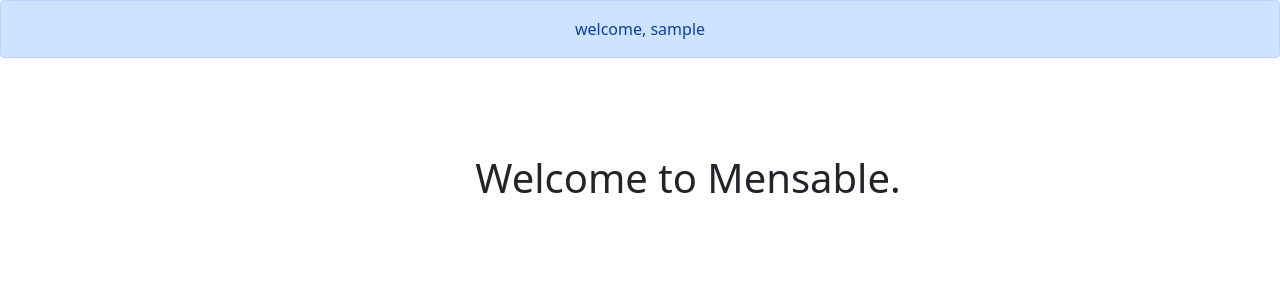
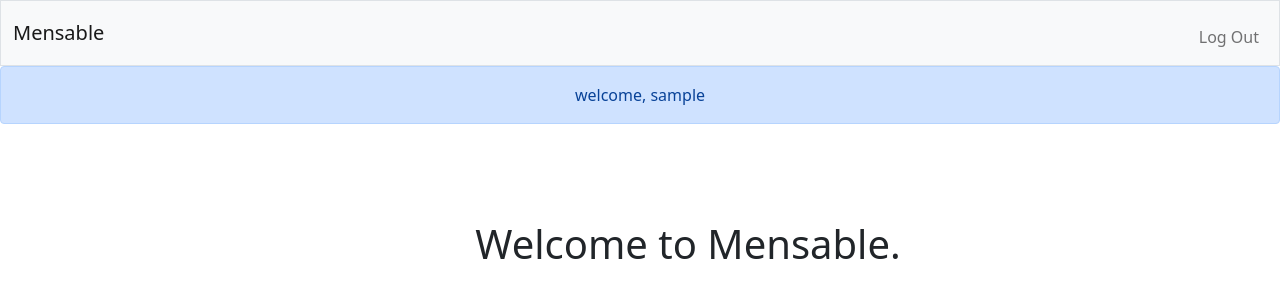
Before and after one commit to nm96/mensable, a Flask app: page / in a window 1280 px wide; the page is wider, and only the part inside the window is pictured. Shown: the top 300 px of that part. Run offline with Flask 2, Linux system fonts and the light colour scheme; the visitor is signed in with stand-in values (Sample User, id 1).

Commit message:
Create /logout route and add basic navbar to page

```diff
--- a/app.py
+++ b/app.py
@@ -54,3 +54,9 @@ def login():
             db.session.add(user_entry)
             db.session.commit()
             return redirect("/")
+
+
+@app.route("/logout")
+def logout():
+    session.clear()
+    return redirect("/")
--- a/templates/base.html
+++ b/templates/base.html
@@ -12,6 +12,19 @@
 	  	<title>Mensable</title>
 	</head>
 	<body>
+        <nav class="bg-light border navbar navbar-expand-md navbar-light">
+            <div class="container-fluid">
+                <a class="navbar-brand" href="/"><span class="red">Mensable</span></a>
+                <button aria-controls="navbar" aria-expanded="false" aria-label="Toggle navigation" class="navbar-toggler" data-bs-target="#navbar" data-bs-toggle="collapse" type="button">
+                    <span class="navbar-toggler-icon"></span>
+                </button>
+                <div class="collapse navbar-collapse" id="navbar">
+					<ul class="navbar-nav ms-auto mt-2">
+						<li class="nav-item"><a class="nav-link" href="/logout">Log Out</a></li>
+					</ul>
+                </div>
+            </div>
+        </nav>
         {% if get_flashed_messages() %}
             <header>
                 <div class="alert alert-primary mb-0 text-center" role="alert">
```
